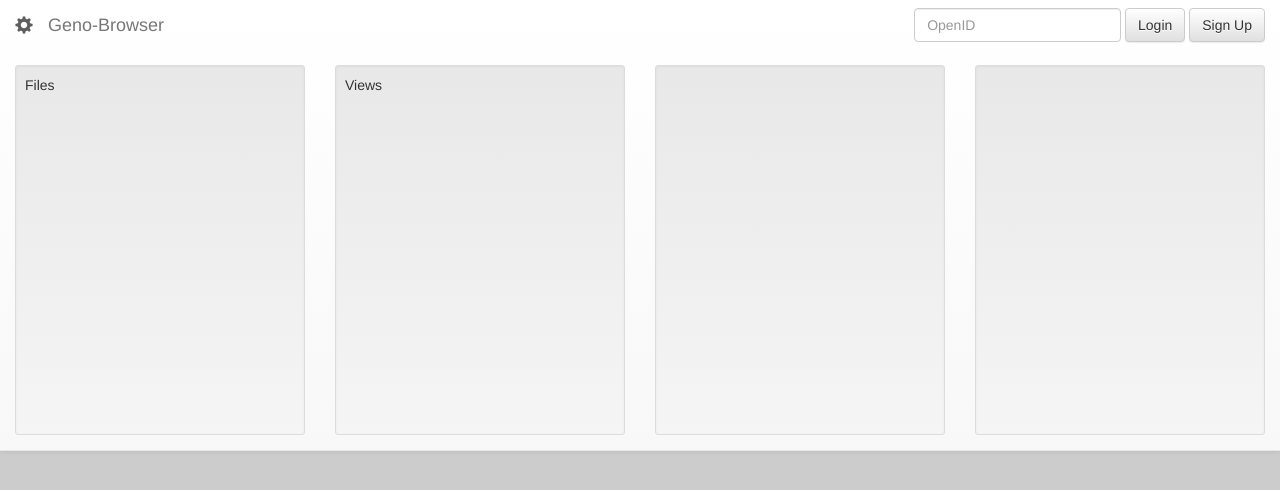
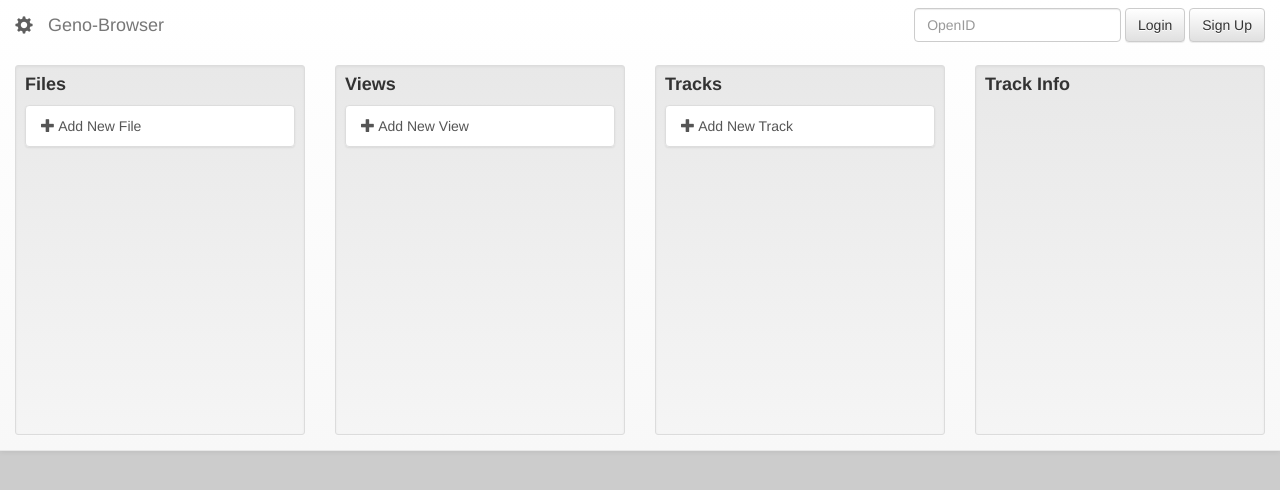
Before and after one commit to KarlFoss/geno-browser, a Flask app: page / in a window 1280 px wide, after a click that opens the changed part. Shown: the top 490 px of the page. Run offline with Flask 2, Linux system fonts and the light colour scheme; some libraries are stand-ins or nearby versions.

Commit message:
list-groups in navbar-menu

```diff
--- a/angular_flask/static/css/main.css
+++ b/angular_flask/static/css/main.css
@@ -14,3 +14,8 @@ body {
 #navbar-menu .well.well-sm {
     height: 100%;
 }
+
+#navbar-menu h4 {
+    margin-top: 0;
+    font-weight: bold;
+}
--- a/angular_flask/templates/index.html
+++ b/angular_flask/templates/index.html
@@ -39,20 +39,31 @@
             <div class="row">
                 <div class="col-md-3">
                     <div class="well well-sm">
-                        Files
+                        <h4>Files</h4>
+                        <div class="list-group">
+                            <a href="#" class="list-group-item"><span class="glyphicon glyphicon-plus"></span> Add New File</a>
+                        </div>
                     </div>
                 </div>
                 <div class="col-md-3">
                     <div class="well well-sm">
-                        Views
+                        <h4>Views</h4>
+                        <div class="list-group">
+                            <a href="#" class="list-group-item"><span class="glyphicon glyphicon-plus"></span> Add New View</a>
+                        </div>
                     </div>
                 </div>
                 <div class="col-md-3">
                     <div class="well well-sm">
+                        <h4>Tracks</h4>
+                        <div class="list-group">
+                            <a href="#" class="list-group-item"><span class="glyphicon glyphicon-plus"></span> Add New Track</a>
+                        </div>
                     </div>
                 </div>
                 <div class="col-md-3">
                     <div class="well well-sm">
+                        <h4>Track Info</h4>
                     </div>
                 </div>
             </div>
```
